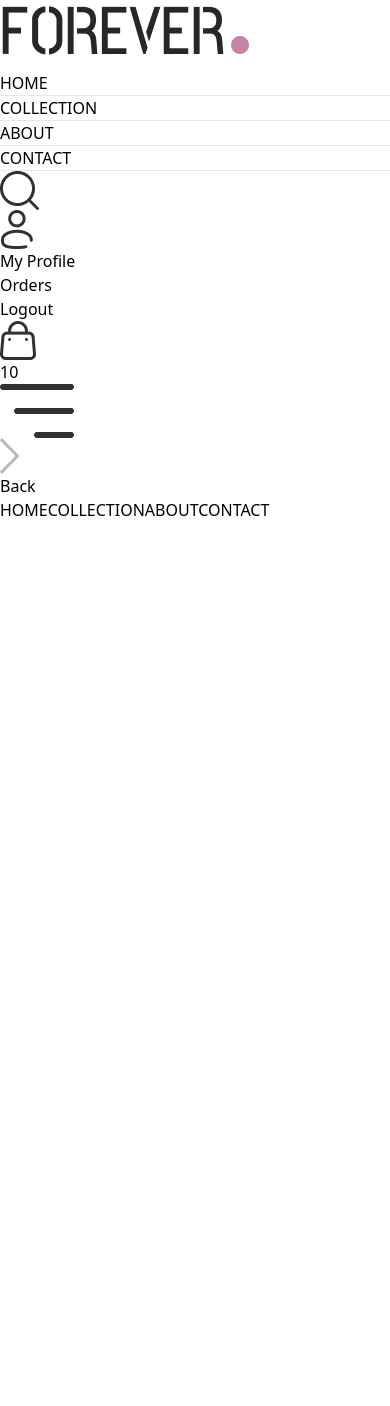
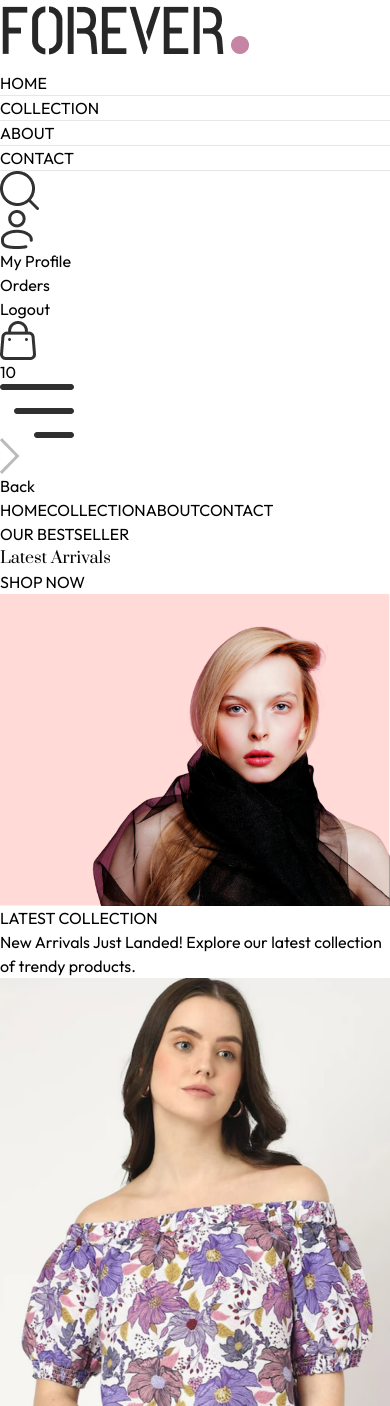
Before and after one commit to usman-29/Ecommerce-MERN, a React (Vite) app: page / in a window 390 px wide. Shown: the top 1406 px of the page. Before the commit the page ends 844 px from the top, so only its background shows below. Built offline with nearby package versions, Linux system fonts and the light colour scheme.

Commit message:
collections section

```diff
--- /dev/null
+++ b/src/components/Hero.jsx
@@ -0,0 +1,27 @@
+import React from 'react'
+import { assets } from '../assets/assets'
+
+const Hero = () => {
+    return (
+        <div className='flex flex-col sm:flex-row border border-gray-400'>
+            {/* Hero Left Side*/}
+            <div className='w-full sm:w-1/2 flex items-center justify-center py-10 sm:py-0'>
+                <div className='text-[#414141]'>
+                    <div className='flex items-center gap-2'>
+                        <p className='w-8 md:w-11 h-[2px] bg-[#414141]'></p>
+                        <p className='font-medium text-sm md:text-base'>OUR BESTSELLER</p>
+                    </div>
+                    <h1 className='prata-regular text-3xl sm:py-3 lg:text-5xl leading-relaxed'>Latest Arrivals</h1>
+                    <div className='flex items-center gap-2'>
+                        <p className='font-semibold text-sm md:text-base '>SHOP NOW </p>
+                        <p className='w-8 md:w-11 h-[1px] bg-[#414141]'></p>
+                    </div>
+                </div>
+            </div>
+            {/* Hero Right Side*/}
+            <img className='w-full sm:w-1/2' src={assets.hero_img} />
+        </div>
+    )
+}
+
+export default Hero
--- /dev/null
+++ b/src/components/LatestCollection.jsx
@@ -0,0 +1,29 @@
+import React, { useContext, useEffect, useState } from 'react'
+import { ShopContext } from '../context/ShopContext';
+import Title from './Title';
+import ProductItem from './ProductItem';
+
+const LatestCollection = () => {
+    const { products } = useContext(ShopContext);
+    const [latestProducts, setLatestProducts] = useState([]);
+    useEffect(() => {
+        setLatestProducts(products.slice(0, 10));
+    }, [])
+    return (
+        <div className='my-10'>
+            <div className='text-center py-8 text-3xl'>
+                <Title text1={"LATEST"} text2={"COLLECTION"} />
+                <p className='w-3/4 m-auto text-xs sm:text-sm md:text-base text-gray-600'>
+                    New Arrivals Just Landed! Explore our latest collection of trendy products.
+                </p>
+            </div>
+            <div>
+                <div className='grid grid-cols-2 sm:grid-cols-3 md:grid-cols-4 lg:grid-cols-5 gap-4 gap-y-6'>
+                    {latestProducts.map((item, index) => (<ProductItem key={index} id={item._id} image={item.image} name={item.name} price={products.price} />))}
+                </div>
+            </div>
+        </div>
+    )
+}
+
+export default LatestCollection
--- /dev/null
+++ b/src/components/ProductItem.jsx
@@ -0,0 +1,18 @@
+import React, { useContext } from 'react'
+import { ShopContext } from '../context/ShopContext'
+import { Link } from 'react-router-dom';
+
+const ProductItem = ({ id, image, name, price }) => {
+    const { currency } = useContext(ShopContext);
+    return (
+        <Link className='text=gray-700 cursor-pointer ' to={`/product/${id}`}>
+            <div className='overflow-hidden'>
+                <img className='hover:scale-110 transition ease-in-out' src={image[0]} alt='' />
+            </div>
+            <p className='pt-3 pb-1 text-sm'>{name}</p>
+            <p className='text-sm font-medium'>{currency}{price}</p>
+        </Link>
+    )
+}
+
+export default ProductItem
--- /dev/null
+++ b/src/components/Title.jsx
@@ -0,0 +1,12 @@
+import React from 'react'
+
+const Title = ({ text1, text2 }) => {
+    return (
+        <div className='inline-flex gap-2 items-center mb-3'>
+            <p className='text-gray-500'>{text1} <span className='text-gray-700 font-medium'>{text2}</span></p>
+            <p className='w-8 sm:w-12 h-[1px] sm:h-[2px] bg-gray-700'></p>
+        </div>
+    )
+}
+
+export default Title
--- /dev/null
+++ b/src/context/ShopContext.jsx
@@ -0,0 +1,19 @@
+import { createContext } from "react";
+import { products } from '../assets/assets'
+
+const ShopContext = createContext();
+
+const ShopContextProvider = (props) => {
+    const currency = '$';
+    const delivery_fee = 10;
+    const value = {
+        products, currency, delivery_fee
+    }
+
+    return (<ShopContext.Provider value={value}>
+        {props.children}
+    </ShopContext.Provider>)
+}
+
+export default ShopContextProvider;
+export { ShopContext };
--- a/src/index.css
+++ b/src/index.css
@@ -1,3 +1,6 @@
+@import url('https://fonts.googleapis.com/css2?family=Outfit:wght@100..900&family=Prata&display=swap');
+
+
 @tailwind base;
 @tailwind components;
 @tailwind utilities;
@@ -5,3 +8,13 @@
 a.active hr {
     display: block;
 }
+
+* {
+    font-family: Outfit;
+}
+
+.prata-regular {
+    font-family: "Prata", serif;
+    font-weight: 400;
+    font-style: normal;
+}
--- a/src/main.jsx
+++ b/src/main.jsx
@@ -2,9 +2,12 @@
 import App from './App.jsx'
 import './index.css'
 import { BrowserRouter } from 'react-router-dom'
+import ShopContextProvider from './context/ShopContext.jsx'
 
 createRoot(document.getElementById('root')).render(
   <BrowserRouter>
-    <App />
+    <ShopContextProvider>
+      <App />
+    </ShopContextProvider>
   </BrowserRouter>,
 )
--- a/src/pages/Home.jsx
+++ b/src/pages/Home.jsx
@@ -1,9 +1,12 @@
 import React from 'react'
+import Hero from '../components/Hero'
+import LatestCollection from '../components/LatestCollection'
 
 const Home = () => {
     return (
         <div>
-
+            <Hero />
+            <LatestCollection />
         </div>
     )
 }
```
